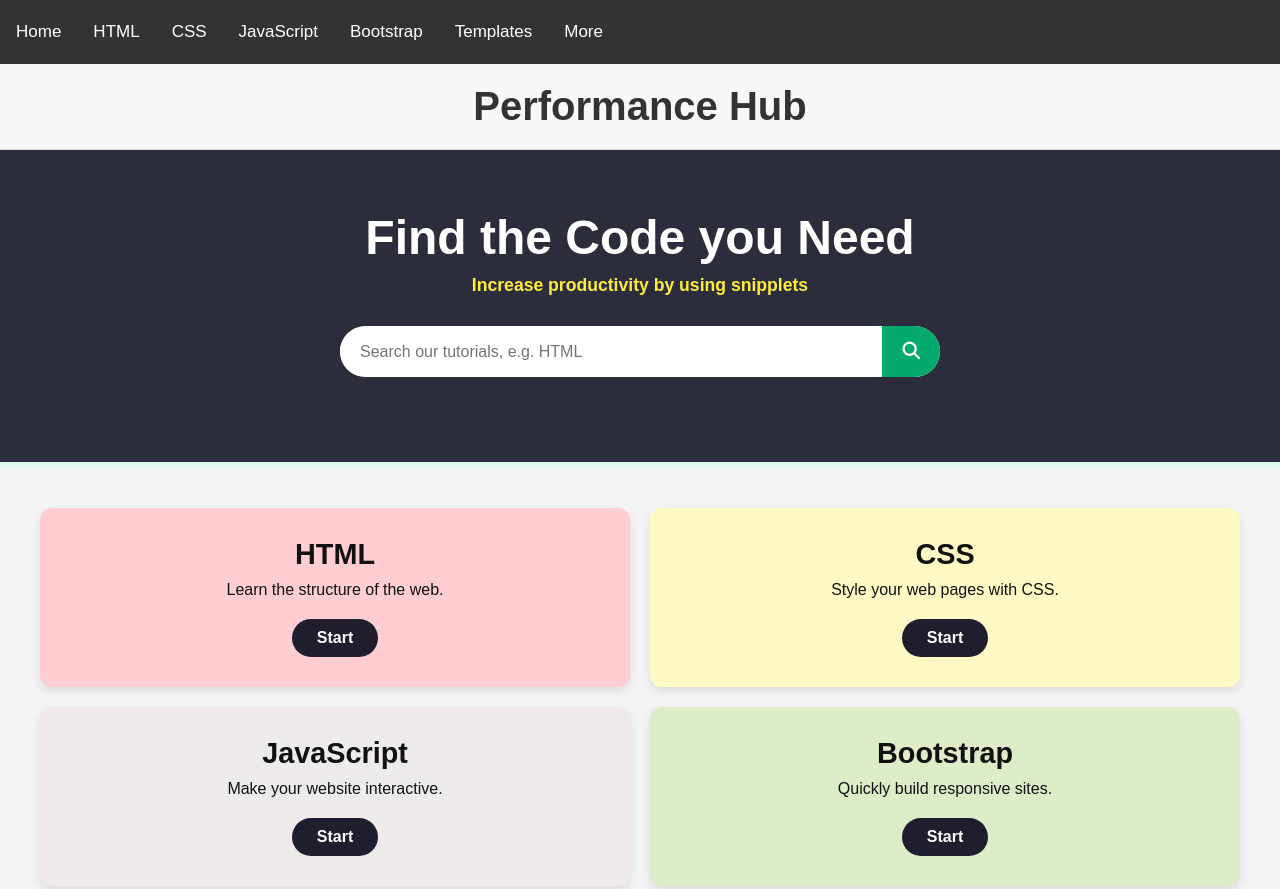
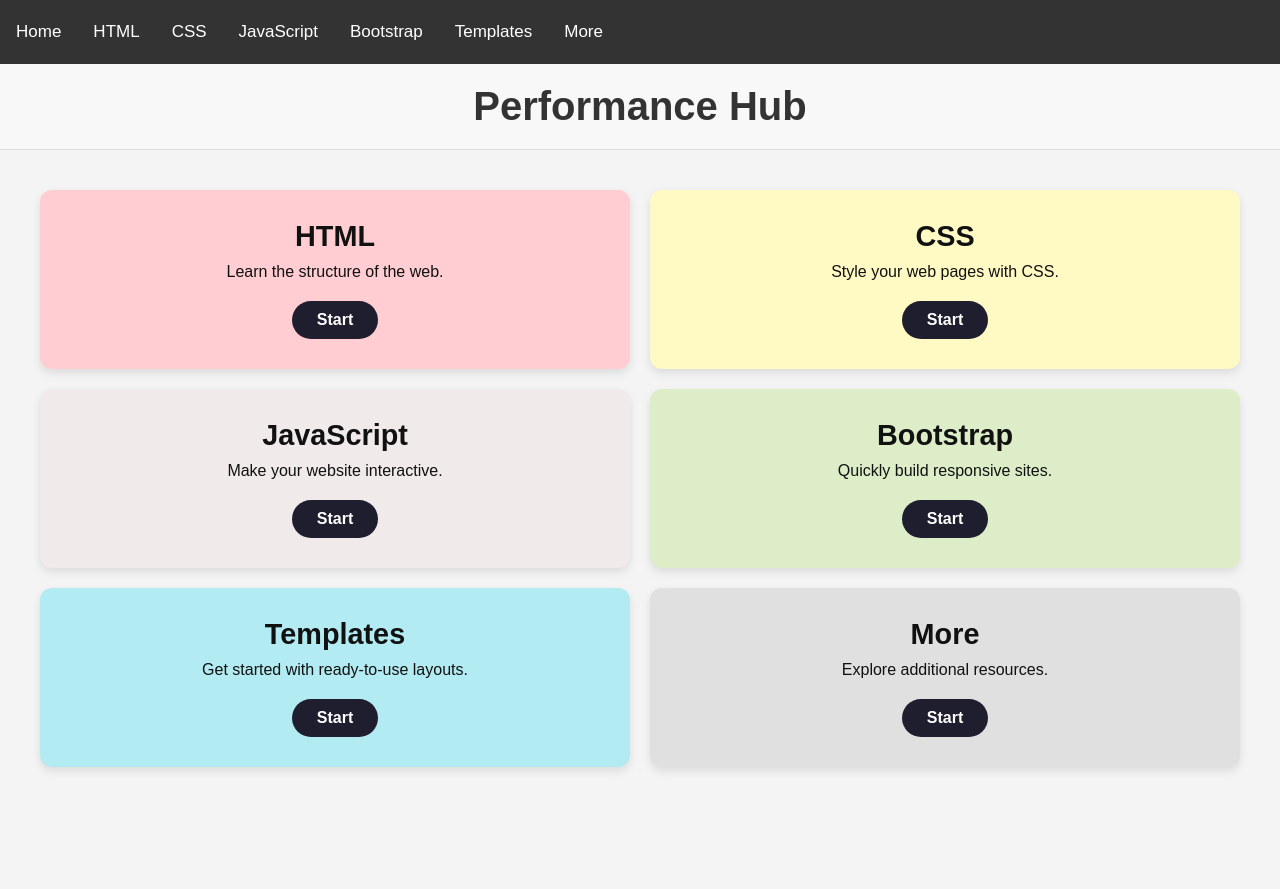
Before and after one commit to PerformanceAutomotiveGroup/hub, a plain HTML site: page index.html in a window 1280 px wide. Shown: the top 889 px of the page. After the commit the page ends 807 px from the top, so only its background shows below. Drawn offline with Linux system fonts and the light colour scheme.

Commit message:
Update index.html

```diff
--- a/index.html
+++ b/index.html
@@ -19,17 +19,6 @@
   </div>
 
   <h1 class="page-title">Performance Hub</h1>
-
-  <section class="hero-section">
-  <div class="hero-content">
-    <h1>Find the Code you Need</h1>
-    <p class="subheading">Increase productivity by using snipplets</p>
-    <div class="search-bar">
-      <input type="text" placeholder="Search our tutorials, e.g. HTML" />
-      <button><i class="fas fa-search"></i></button>
-    </div>
-  </div>
-</section>
 
   <div class="card-grid">
     <div class="card pink">
```
